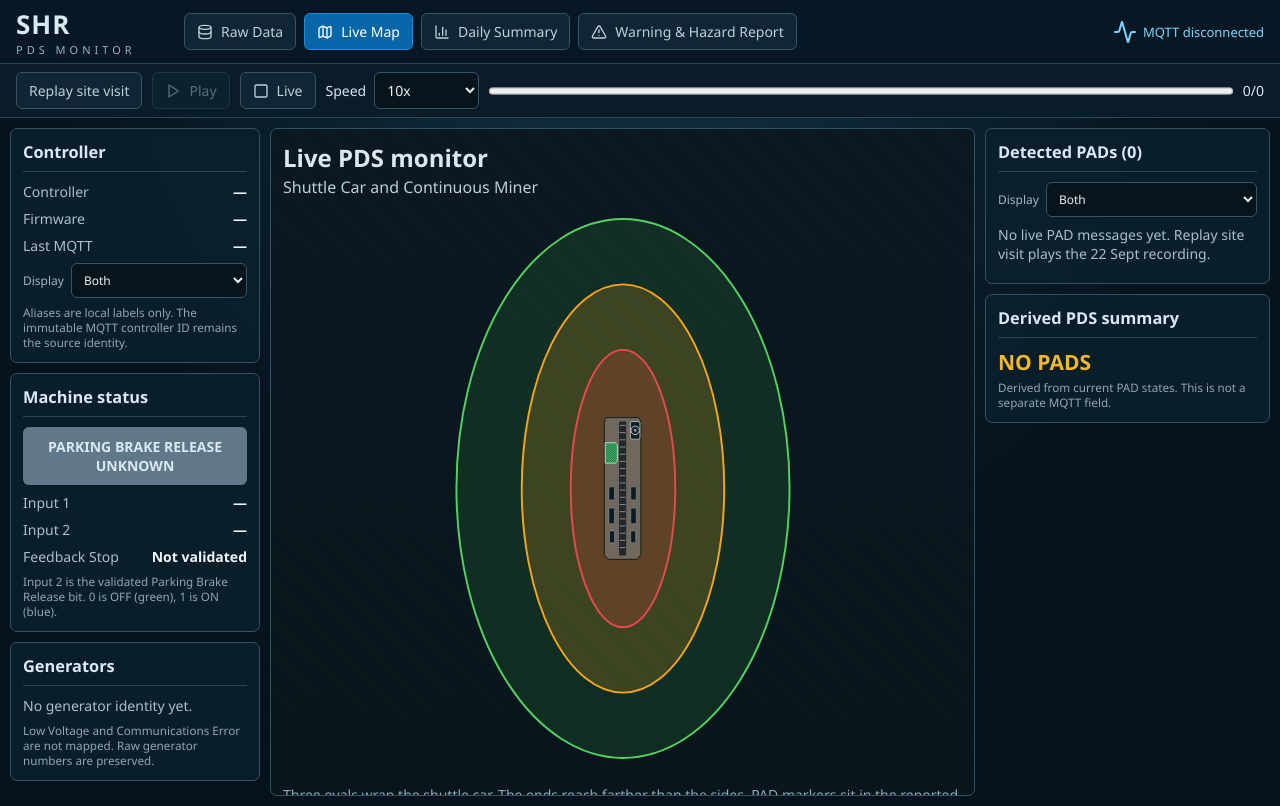
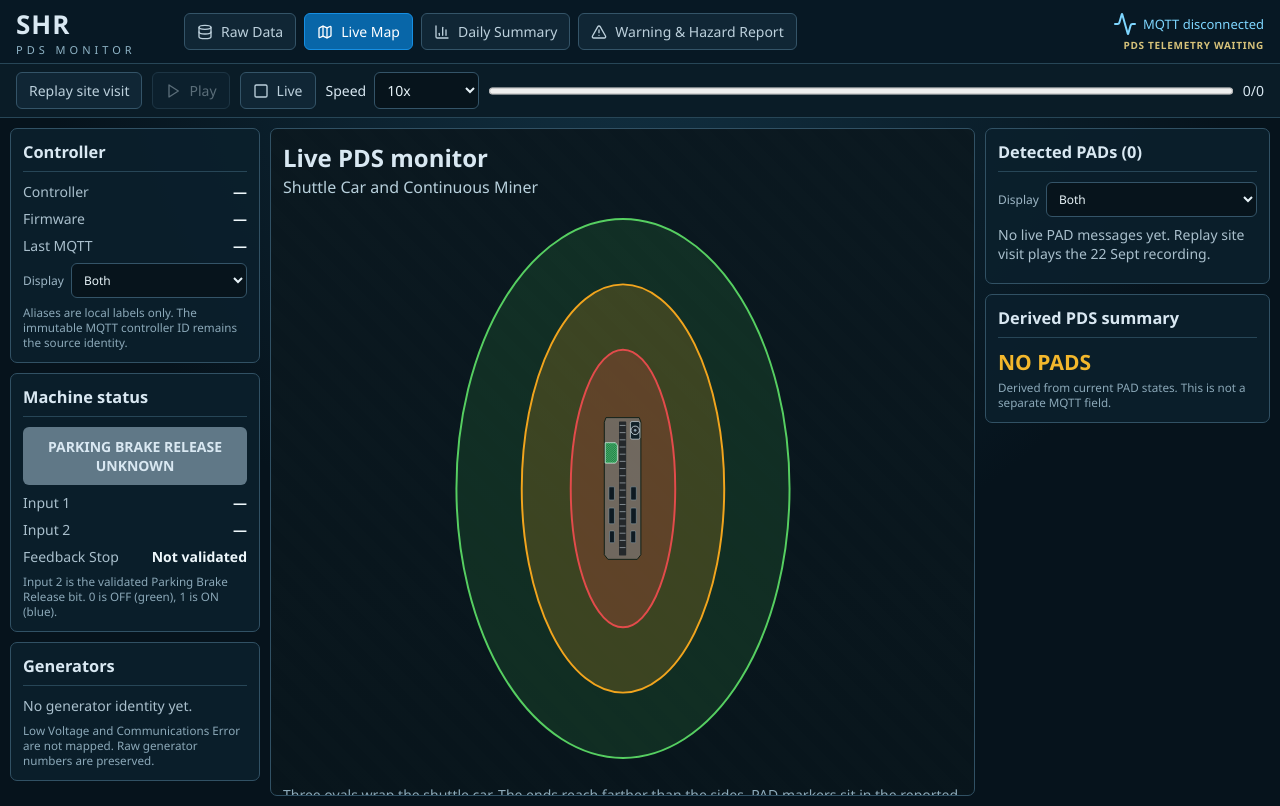
Before and after one commit to christianchavezmoya-bot/PDS_monitor, a React (Vite) app: page / in a window 1280 px wide. Built offline with nearby package versions, Linux system fonts and the light colour scheme.

Commit message:
Add PDS telemetry freshness health
* Track live PDS telemetry freshness independently of broker

* Show broker and PDS telemetry health separately

* Warn when connected broker has stale PDS telemetry

* Style PDS telemetry health indicator

```diff
--- a/src/App.tsx
+++ b/src/App.tsx
@@ -36,9 +36,9 @@ function Shell() {
             </button>
           ))}
         </nav>
-        <div className={`live ${monitor.status.state}`}>
-          <Activity />
-          {monitor.mode === "replay" ? `Replay ${monitor.replay.label}` : `MQTT ${monitor.status.state}`}
+        <div className="health-stack">
+          <div className={`live ${monitor.status.state}`}><Activity />{monitor.mode === "replay" ? `Replay ${monitor.replay.label}` : `MQTT ${monitor.status.state}`}</div>
+          {monitor.mode === "live" && <div className={`telemetry-health ${monitor.telemetry.state}`}>PDS TELEMETRY {monitor.telemetry.state.toUpperCase()}</div>}
         </div>
       </header>
       <div className="replaybar">
--- a/src/state/monitor.tsx
+++ b/src/state/monitor.tsx
@@ -30,6 +30,7 @@ interface MonitorContextValue {
   stopReplay: () => void;
   engine: SessionEngine;
   tauri: boolean;
+  telemetry: { state: "live" | "stale" | "waiting"; lastMessageMs: number | null; ageMs: number | null };
 }
 
 const MonitorContext = createContext<MonitorContextValue | null>(null);
@@ -79,6 +80,9 @@ export function MonitorProvider({ children }: { children: ReactNode }) {
   const [selectedController, setSelectedController] = useState<number | null>(null);
   const [selectedDay, setSelectedDay] = useState(dayKey(Date.now()));
   const tauri = isTauri();
+  const latestTelemetryMs = mode === "live" ? (snap.controllers.length ? Math.max(...snap.controllers.map((item) => item.lastSeenMs)) : null) : null;
+  const telemetryAgeMs = latestTelemetryMs === null ? null : Math.max(0, snap.asOfMs - latestTelemetryMs);
+  const telemetry = { state: (latestTelemetryMs === null ? "waiting" : telemetryAgeMs! > 30_000 ? "stale" : "live") as "live" | "stale" | "waiting", lastMessageMs: latestTelemetryMs, ageMs: telemetryAgeMs };
 
   const publish = useCallback(() => {
     const asOf = modeRef.current === "live" ? Date.now() : undefined;
@@ -270,6 +274,7 @@ export function MonitorProvider({ children }: { children: ReactNode }) {
       stopReplay,
       engine: engineRef.current,
       tauri,
+      telemetry,
     }),
     [
       page,
@@ -291,6 +296,9 @@ export function MonitorProvider({ children }: { children: ReactNode }) {
       togglePlayback,
       stopReplay,
       tauri,
+      telemetry.state,
+      telemetry.lastMessageMs,
+      telemetry.ageMs,
     ],
   );
 
--- a/src/styles.css
+++ b/src/styles.css
@@ -245,3 +245,11 @@ td small { display: block; color: #8eabba; }
 .leaderboard.warning { border-color:#f2a51d; }
 .leaderboard.hazard { border-color:#e34b4b; }
 @media (max-width:900px) { .event-panels, .leaderboards { grid-template-columns:1fr; } .summary-event { grid-template-columns:1fr; } }
+
+.health-stack { display:flex; flex-direction:column; align-items:flex-end; gap:2px; white-space:nowrap; }
+.telemetry-health { font-size:10px; font-weight:800; letter-spacing:.7px; }
+.telemetry-health.live { color:#43df6c; }
+.telemetry-health.stale { color:#ffad24; animation:telemetry-stale-pulse 1.5s ease-in-out infinite; }
+.telemetry-health.waiting { color:#d7c27a; }
+@keyframes telemetry-stale-pulse { 50% { opacity:.45; } }
+@media (prefers-reduced-motion: reduce) { .telemetry-health.stale { animation:none; } }
--- a/src/ui/RawPage.tsx
+++ b/src/ui/RawPage.tsx
@@ -6,7 +6,7 @@ import { useMonitor } from "../state/monitor";
 import { diagnoseNetwork, listNetworkAdapters, startLocalBroker, type NetworkAdapter, type NetworkDiagnostic } from "../data/tauriBridge";
 
 export function RawPage() {
-  const { engine, snap, settings, setSettings, status, tauri, importText, mode } = useMonitor();
+  const { engine, snap, settings, setSettings, status, telemetry, tauri, importText, mode } = useMonitor();
   const [topic, setTopic] = useState("");
   const [text, setText] = useState("");
   const [family, setFamily] = useState("all");
@@ -124,8 +124,11 @@ export function RawPage() {
           />
         </label>
       </section>
-      {status.state === "connected" && snap.rawCount > 0 && !rows.some((row) => row.topic.includes("strata/v1/proximity/")) && (
-        <p className="telemetry-warning">MQTT connected, but no PDS proximity telemetry detected. Check PDS RTC/time configuration and controller status.</p>
+      {mode === "live" && status.state === "connected" && telemetry.state === "stale" && (
+        <p className="telemetry-warning">MQTT connected, but no recent PDS telemetry detected. Last controller telemetry was {Math.round((telemetry.ageMs ?? 0) / 1000)} seconds ago. Check PDS RTC/time configuration and controller status.</p>
+      )}
+      {mode === "live" && status.state === "connected" && telemetry.state === "waiting" && (
+        <p className="telemetry-warning">MQTT broker is connected, but PDS telemetry has not been detected yet. Check PDS RTC/time configuration and controller status if this persists.</p>
       )}
       <p className="hint">
         Every MQTT payload is stored before decoding. {snap.rawCount} messages in this session, {snap.decodeErrors} decode
```
